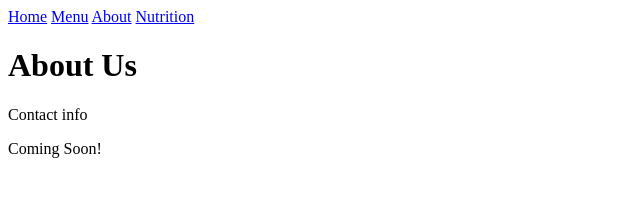
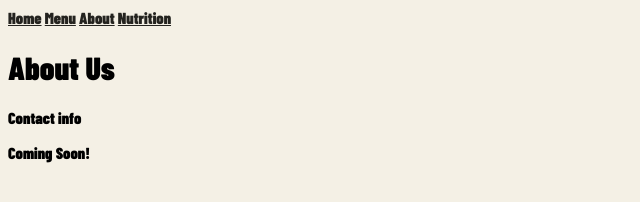
Before and after one commit to vwhernan/CSC_441_Restaurant, a plain HTML site: page About.html in a window 1280 px wide. Shown: the whole page, without its empty margins (0-640 px from the left). Drawn offline with Linux system fonts and the light colour scheme.

Commit message:
Jess added CSS styles for the website bodybackground color and navbar link colors. Added custom font to project. Updated all pages to automatically resize for different web browser window size. Added icon image files and added favicon for all pages.

```diff
--- a/About.html
+++ b/About.html
@@ -2,8 +2,10 @@
 <html lang="en">
 <head>
     <meta charset="utf-8">
-    <title>About Us</title>
-     <link rel="stylesheet" href="styles.css">
+    <meta name="viewport" content="width=device-width, initial-scale=1.0">
+    <title>MATSURI - About Us</title>
+    <link rel="icon" type="image/x-icon" href="favicon.png">
+    <link rel="stylesheet" href="styles.css">
 </head>
 <body>
     <div id="nav-placeholder"></div>
--- a/styles.css
+++ b/styles.css
@@ -0,0 +1,24 @@
+@font-face {
+  font-family: 'MyCustomFont';
+  src: url('fonts/BarlowCondensed-Black.ttf') format('truetype');
+}
+
+body {
+  font-family: 'MyCustomFont', sans-serif; /* sans-serif is a safe fallback */
+  background-color: #F4F0E5;
+}
+
+/* Header Menu links */
+.navbar a, .navbar a:visited {
+  color: #24231F;
+}
+
+.navbar a:hover{
+  font-weight: bold;
+}
+
+.navbar a:active,
+.navbar a.active:visited,
+.navbar a.current-page {
+  color: #D63724;
+}
```
Also changed, not shown: Menu.html (+4 -2 lines), Nutrition.html (+4 -2 lines), index.html (+5 -2 lines), favicon.png (added), fonts/BarlowCondensed-Black.ttf (added), icon300x300.png (added).
